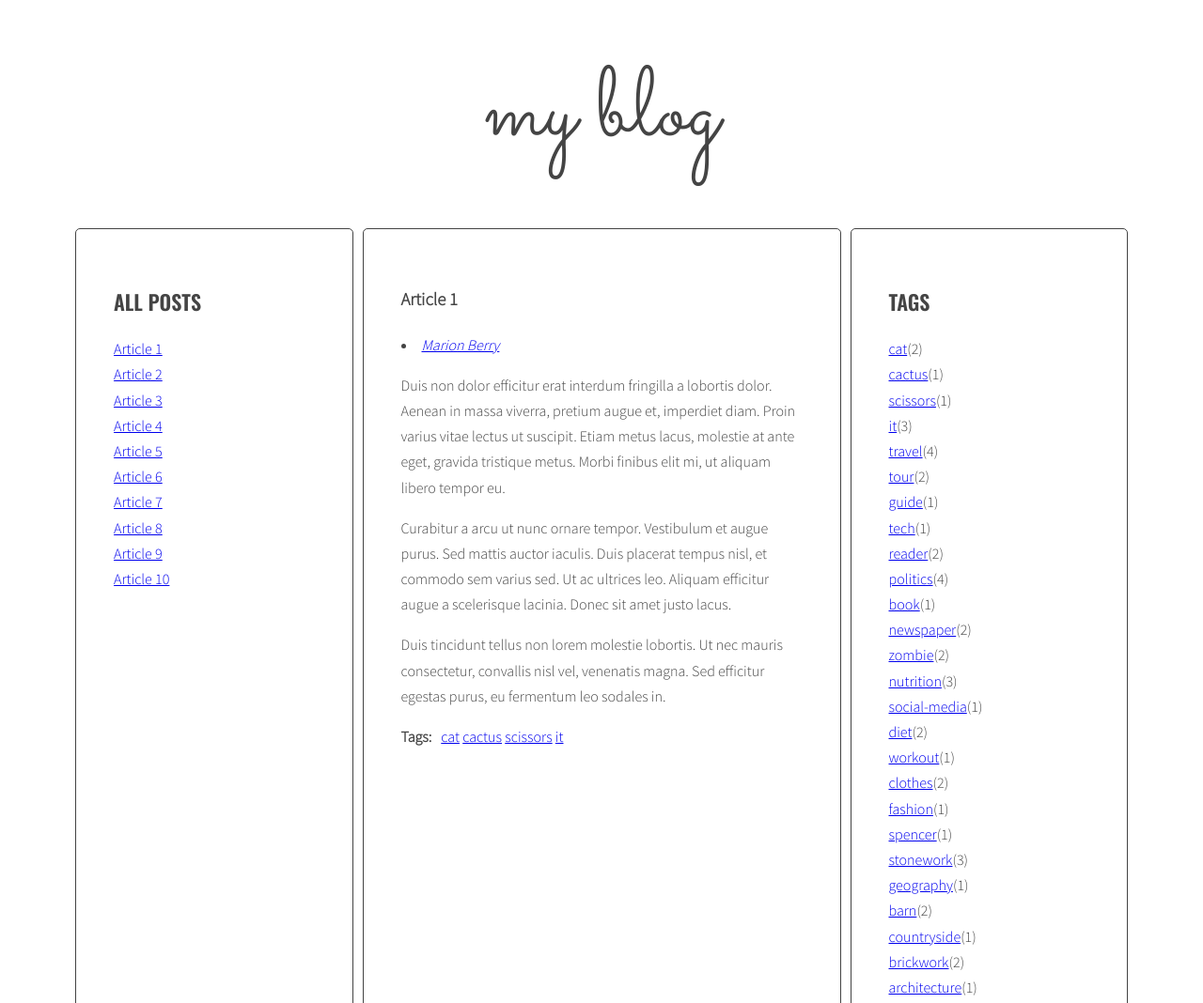
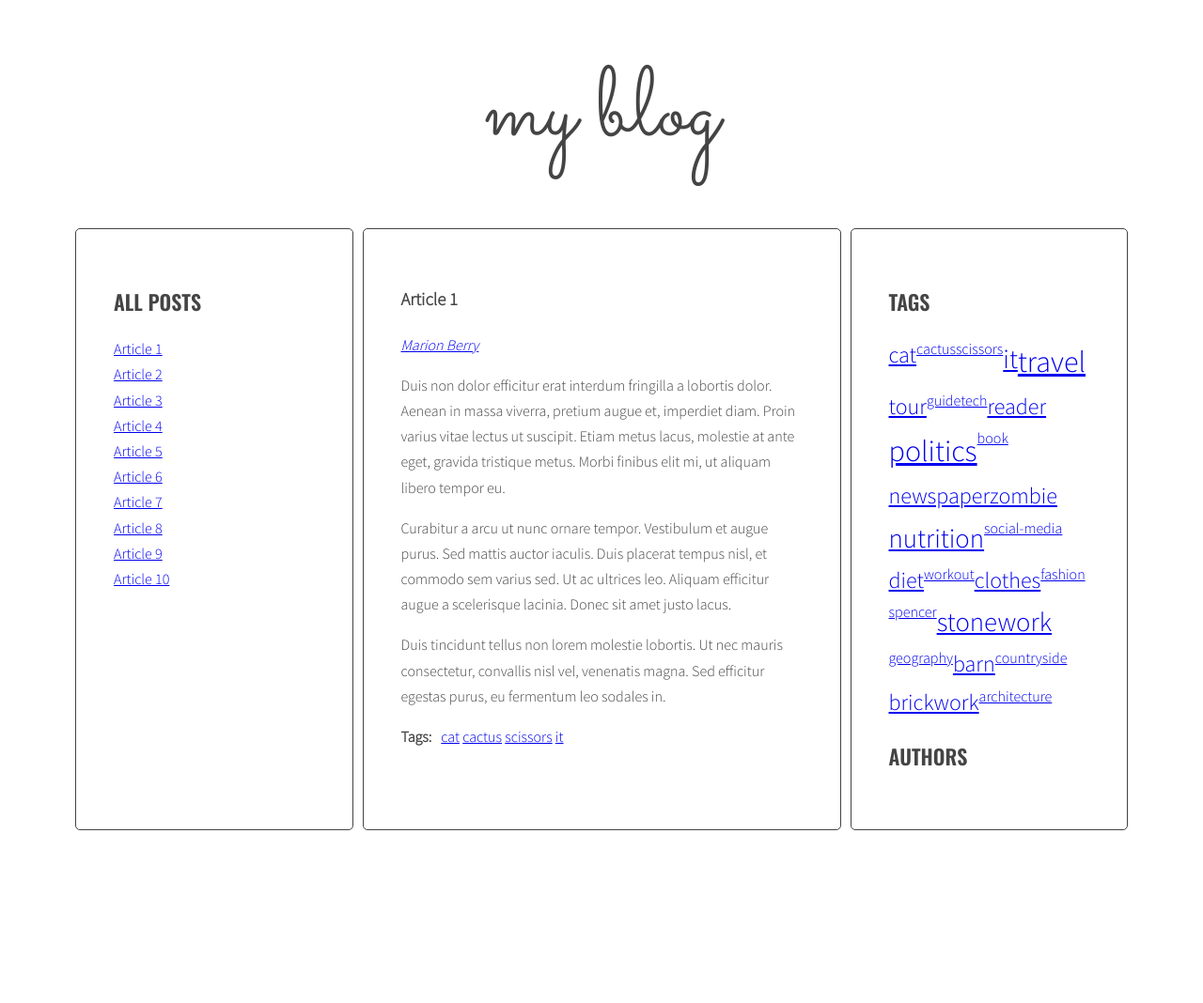
Before and after one commit to Gzgrs/javascript-blog, a website: page index.html in a window 1280 px wide. Shown: the top 1068 px of the page at 94% size. After the commit the page ends 892 px from the top, so only its background shows below. Drawn offline with nearby package versions, Linux system fonts and the light colour scheme.

Commit message:
Tags cloud

```diff
--- a/js/script.js
+++ b/js/script.js
@@ -167,7 +167,7 @@ function generateTags(){
   for(let tag in allTags){
   /* [NEW] generate code of a link and add it to allTagsHTML */
     //allTagsHTML += '<li><a href="#tag-' + tag + '"><span>' + tag + '</a> (' + allTags[tag] + ')</span></li> ';
-    const tagLinkHTML = '<li><a class="' + calculateTagClass(allTags[tag], tagsParams) + '" href="#tag-' + tag + '">' + tag + '</a>(' + allTags[tag] +')</li>';
+    const tagLinkHTML = '<li><a class="' + calculateTagClass(allTags[tag], tagsParams) + '" href="#tag-' + tag + '">' + tag + '</a> </li> ';
     console.log('tagLinkHTML:', tagLinkHTML);
     allTagsHTML += tagLinkHTML;
     //<li><a href="#">news</a> <span>(6)</span></li>
--- a/sass/style.scss
+++ b/sass/style.scss
@@ -80,6 +80,7 @@ body {
   list-style-type: none;
   margin: 0;
   padding: 0;
+
   .active {
     font-weight: bold;
   }
@@ -89,6 +90,29 @@ body {
   li {
     display: inline-block;
   }
+}
+
+.tags {
+  flex-wrap: wrap;
+  display: inline-flex;
+
+}
+
+.tag-size-1{
+  font-size: 100%;
+
+}
+
+.tag-size-2 {
+  font-size: 150%;
+}
+
+.tag-size-3 {
+  font-size: 180%;
+}
+
+.tag-size-5 {
+  font-size: 200%;
 }
 
 /* Authors */
@@ -110,6 +134,8 @@ body {
 
 .post-author {
   font-style: italic;
+  list-style-type: none;
+  text-decoration: none;
 }
 
 .post-tags {
```
Also changed, not shown: css/style.css, 1 other file.
